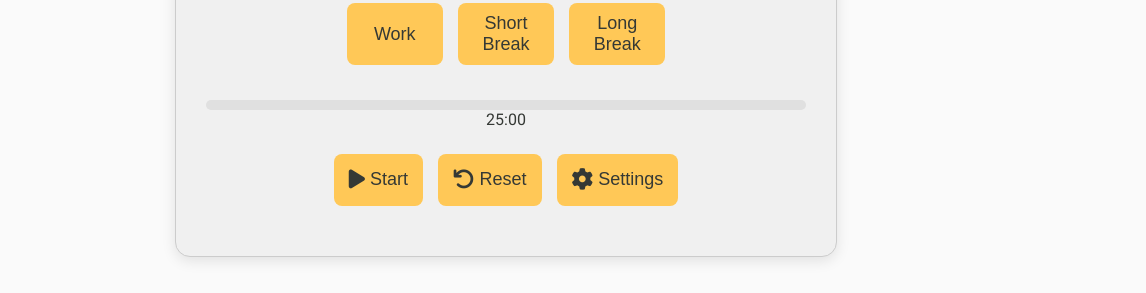
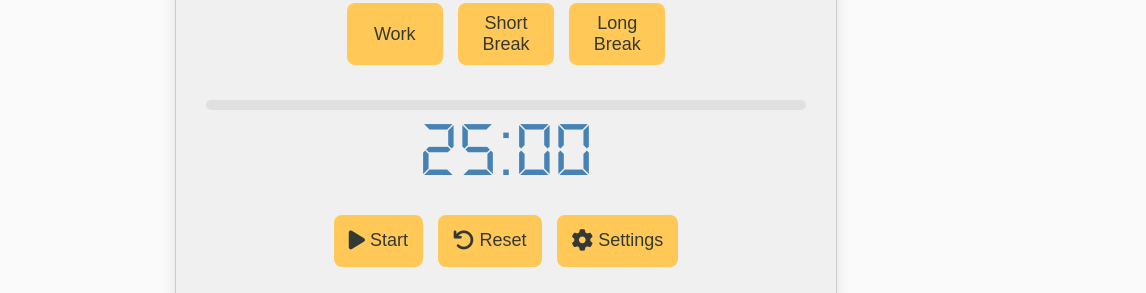
Before and after one commit to Merrick101/FocusTime, a plain HTML site: page index.html in a window 1280 px wide. Shown: the part 220-513 px from the top of the page, 134-1280 px from the left. Drawn offline with Linux system fonts and the light colour scheme.

Commit message:
Added styling to digital clock inside timer area, added custom font and applied to timer display

```diff
--- a/assets/css/style.css
+++ b/assets/css/style.css
@@ -244,3 +244,23 @@ h6 {
   border-radius: 5px;
   transition: width 0.3s linear;
 }
+
+/* Digital Clock inside timer area */
+@font-face {
+  font-family: 'DS-DIGI';
+  src: url('/assets/fonts/DS-DIGI.TTF') format('truetype');
+}
+
+#time {
+  font-size: clamp(2.5rem, 10vw, 5rem);
+  font-family: 'DS-DIGI', sans-serif;
+  color: #4682B4;
+  text-align: center;
+}
+
+#time.fifteen-minutes-left {
+color: #32CD32;
+}
+
+/* Five minutes left */
+#time.nearing-end { color: #FF6347; }
```
Also changed, not shown: assets/fonts/DS-DIGI.TTF (added).
